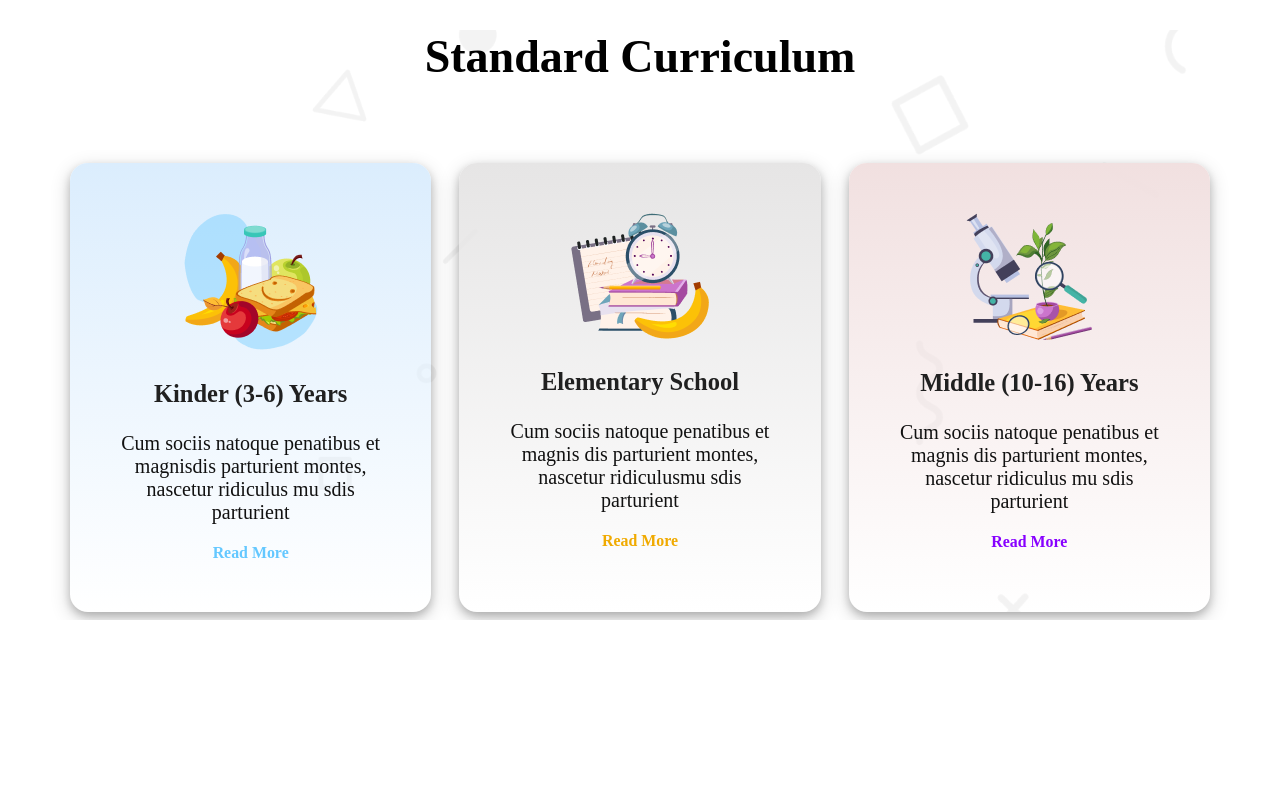
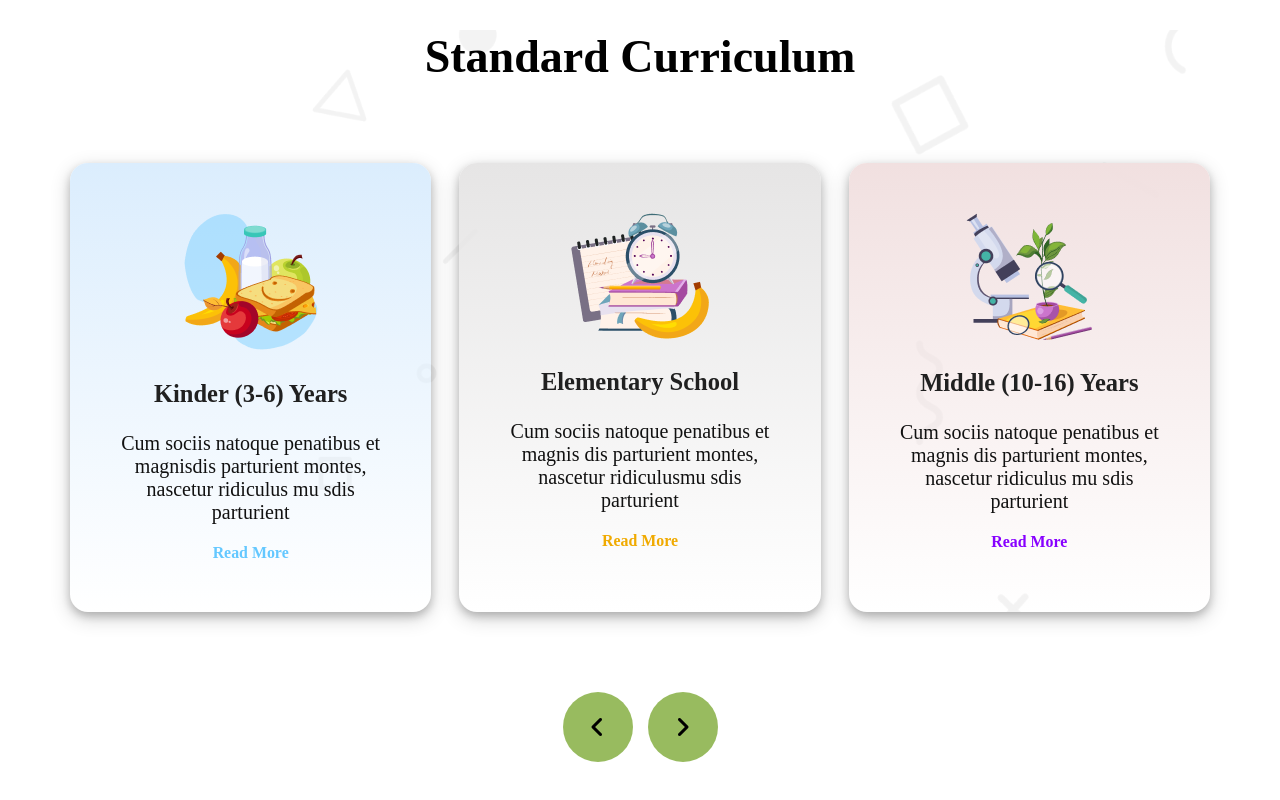
Before and after one commit to 12345subboroto/assignment-2, a plain HTML site: page index.html in a window 1280 px wide. Shown: the part 707-1507 px from the top of the page. Before the commit the page ends 1327 px from the top, so only its background shows below. Drawn offline with Linux system fonts and the light colour scheme.

Commit message:
added arrow button

```diff
--- a/index.html
+++ b/index.html
@@ -4,7 +4,10 @@
     <meta charset="UTF-8">
     <meta name="viewport" content="width=device-width, initial-scale=1.0">
     <link rel="stylesheet" href="style/style.css">
+
+    <script src="https://kit.fontawesome.com/8298b650b3.js" crossorigin="anonymous"></script>
     <title>Assignment-2</title>
+
 </head>
 <body>
     <header class="header">
@@ -67,6 +70,10 @@
                 </div>
             </div>
         </section>
+        <section class="arrow">
+            <button class="box"><i class='fas fa-angle-left' style='font-size:24px'></i></button>
+            <button class="box"><i class='fas fa-angle-right' style='font-size:24px'></i></button>
+        </section>
     </main>
     <footer>
 
--- a/style/style.css
+++ b/style/style.css
@@ -1,6 +1,6 @@
 
 /* header style */
-.header, .curriculum{
+.header, .curriculum, .arrow{
     max-width: 1140px;
     margin: 0 auto;
 }
@@ -219,3 +219,31 @@ display: none;
     }
 
 }
+/* arrow style */
+.arrow{
+    margin-top: 80px;
+    margin-bottom: 80px;
+    display: flex;
+    align-items: center;
+    justify-content: center;
+    gap: 15px;
+    text-align: center;
+}
+.box{
+    background-color: rgb(152, 187, 95);
+    width: 70px;
+    height: 70px;
+    border-radius: 50%;
+    border: none;
+}
+.box:hover{
+    cursor: pointer;
+    background-color: rgb(129, 129, 50);
+}
+/* responsive */
+@media screen and (max-width:576px) {
+    .arrow{
+        display: none;
+    }
+
+}
```
